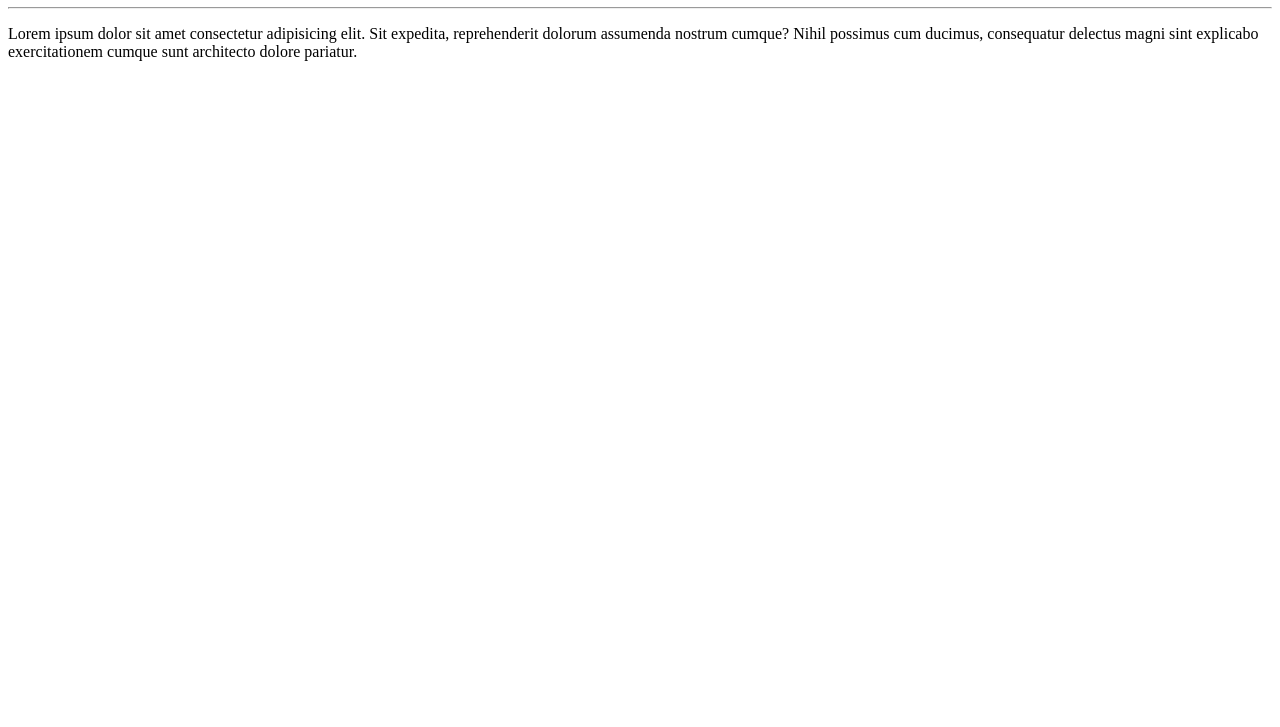
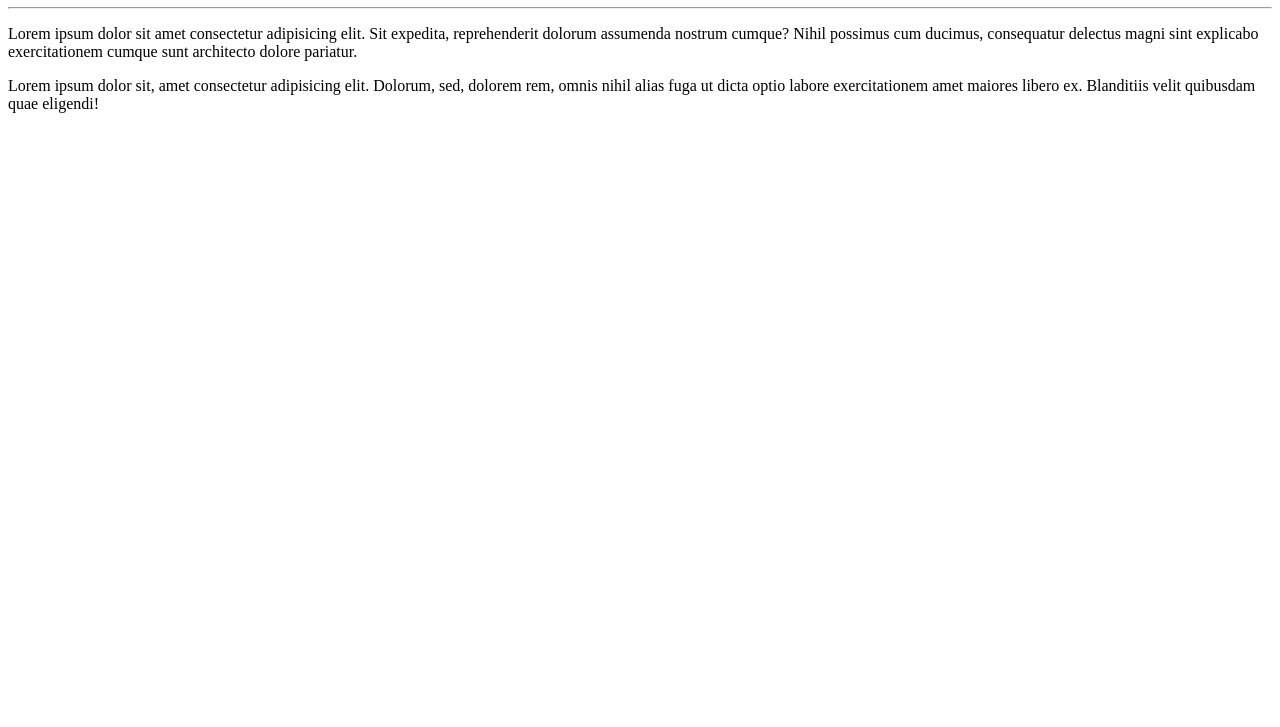
Before and after one commit to UMattos838/Ola-Mundo, a plain HTML site: page site-exemplo/index.html in a window 1280 px wide. Shown: the part 73-800 px from the top of the page. Drawn offline with Linux system fonts and the light colour scheme.

Commit message:
Update index.html

```diff
--- a/site-exemplo/index.html
+++ b/site-exemplo/index.html
@@ -9,5 +9,8 @@
     <h1>Olá, Mundo!</h1>
     <hr>
     <p>Lorem ipsum dolor sit amet consectetur adipisicing elit. Sit expedita, reprehenderit dolorum assumenda nostrum cumque? Nihil possimus cum ducimus, consequatur delectus magni sint explicabo exercitationem cumque sunt architecto dolore pariatur.</p>
+    <p>Lorem ipsum dolor sit, amet consectetur adipisicing elit. Dolorum, sed, dolorem rem, omnis nihil alias fuga ut dicta optio labore exercitationem amet maiores libero ex. Blanditiis velit quibusdam quae eligendi!</p>
+
+
 </body>
 </html>
```
